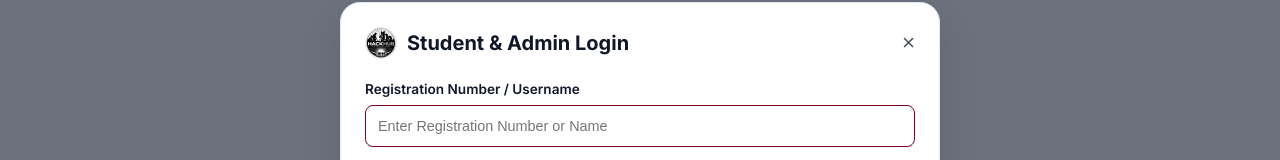
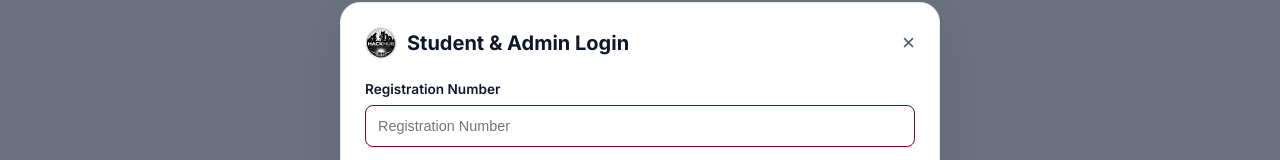
Before and after one commit to libineshr7-cyber/hackhub, a plain HTML site: page src/main/resources/static/index.html in a window 1280 px wide. Shown: the part 243-403 px from the top of the page. Drawn offline with Linux system fonts and the light colour scheme.

Commit message:
Sanitize README by removing credentials and update login username placeholder

```diff
--- a/src/main/resources/static/index.html
+++ b/src/main/resources/static/index.html
@@ -519,8 +519,8 @@
             </div>
             <form id="form-login" onsubmit="Auth.handleLogin(event); return false;">
                 <div class="form-group">
-                    <label class="form-label">Registration Number / Username</label>
-                    <input type="text" id="login-reg-no" class="form-input" placeholder="Enter Registration Number or Name" required onkeydown="if(event.key==='Enter'){event.preventDefault(); const p=document.getElementById('login-password'); if(p.value){document.getElementById('btn-login-submit').click();} else {p.focus();}}">
+                    <label class="form-label">Registration Number</label>
+                    <input type="text" id="login-reg-no" class="form-input" placeholder="Registration Number" required onkeydown="if(event.key==='Enter'){event.preventDefault(); const p=document.getElementById('login-password'); if(p.value){document.getElementById('btn-login-submit').click();} else {p.focus();}}">
                 </div>
                 <div class="form-group">
                     <label class="form-label">Password</label>
```
Also changed, not shown: README.md.
